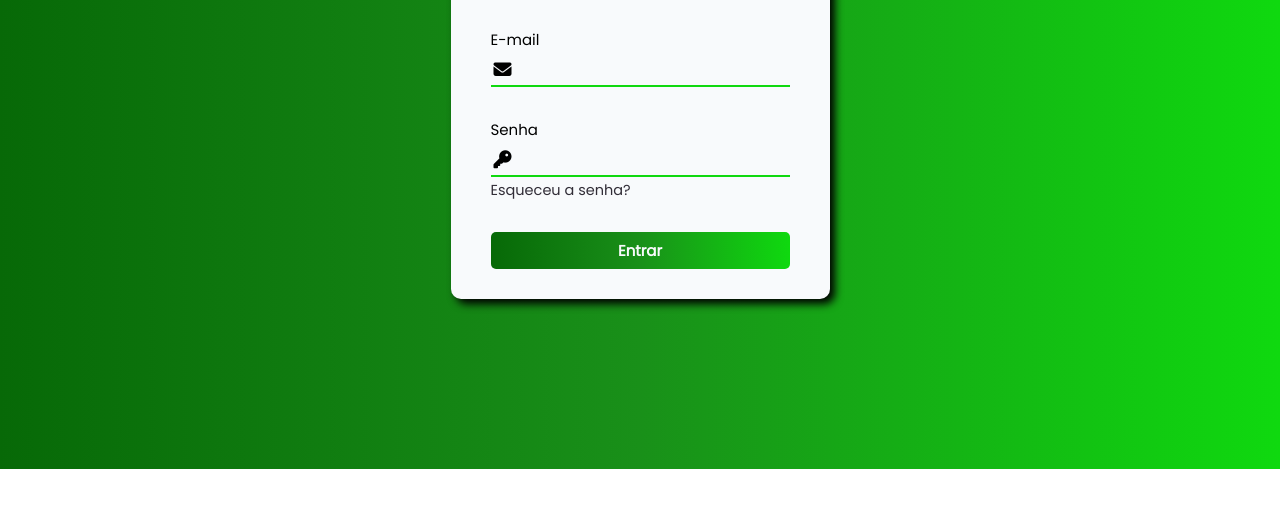
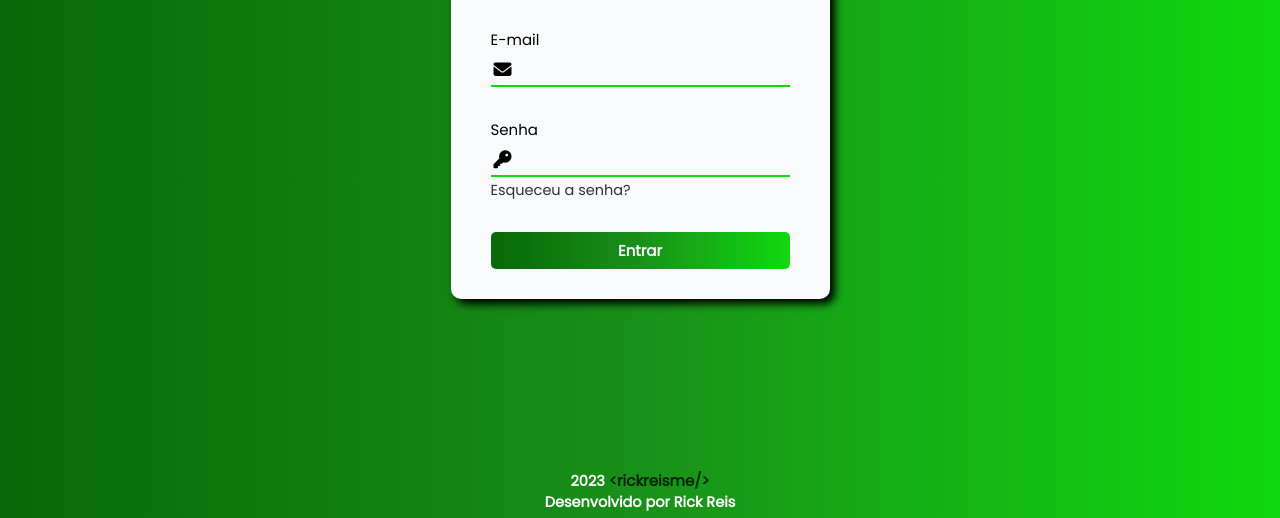
Before and after one commit to rickreisme/LoginFormDarkLight, a plain HTML site: page index.html in a window 1280 px wide. Shown: the part 331-849 px from the top of the page. Before the commit the page ends 800 px from the top, so only its background shows below. Drawn offline with Linux system fonts and the light colour scheme.

Commit message:
adding footer

```diff
--- a/assets/css/style.css
+++ b/assets/css/style.css
@@ -26,10 +26,13 @@
     box-sizing: border-box;
 }
 
+body{
+    background: var(--c-gradient);
+}
+
 #container{
     height: 100vh;
     width: 100%;
-    background: var(--c-gradient);
     display: flex;
     align-items: center;
     justify-content: center;
@@ -167,6 +170,26 @@
     transform: scale(1.1);
 }
 
+footer{
+    display: flex;
+    flex-direction: column;
+    align-items: center;
+    justify-content: center;
+    margin-bottom: 5px;
+}
+
+footer h3{
+    font-size: 14.5px;
+    text-align: center;
+    color: white;
+}
+
+footer span{
+    color: var(--c-green0);
+    font-weight: bold;
+    font-size: 15px;
+}
+
 .dark#login_form{
     color: var(--c-light50);
     background-color: var(--c-green0);
--- a/index.html
+++ b/index.html
@@ -74,6 +74,13 @@
             </button>
         </form>
     </main>
+
+    <footer>
+        <h3>
+          2023 <span>&lt;rickreisme/&gt;</span> <br/>
+          Desenvolvido por Rick Reis
+        </h3>
+      </footer>
     <script type="text/javascript" src="./assets/js/script.js"></script>
 </body>
 </html>
```
